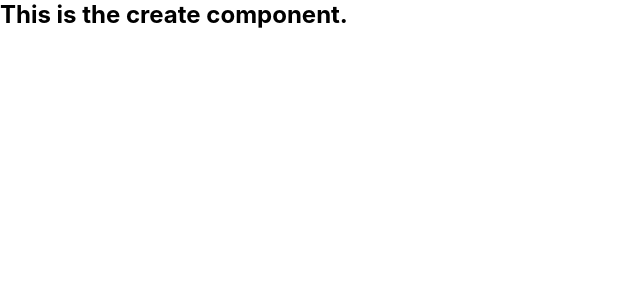
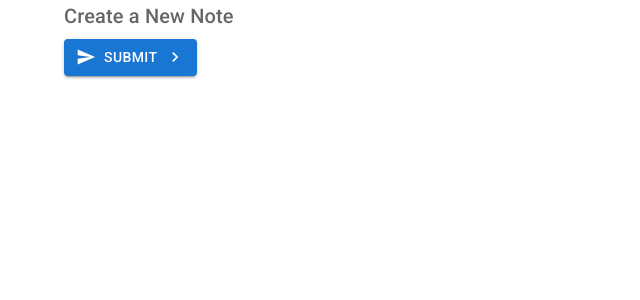
Before and after one commit to RNtaate/material-ui-tut, a React (Create React App) app: page /create in a window 1280 px wide. Shown: the top 300 px of the page, without its empty margins (0-640 px from the left). Built offline with nearby package versions, Linux system fonts and the light colour scheme.

Commit message:
Install Material UI, svg icons
Use the installed dependencies in Create.js file

```diff
--- a/src/pages/Create.js
+++ b/src/pages/Create.js
@@ -1,10 +1,26 @@
-import React from 'react'
+import React from 'react';
+import Typography from '@mui/material/Typography';
+import Button from '@mui/material/Button';
+import Container from '@mui/material/Container';
+import SendIcon from '@mui/icons-material/Send';
+import KeyboardArrowRightIcon from '@mui/icons-material/KeyboardArrowRight';
 
 const Create = () => {
   return (
-    <div>
-      <h2>This is the create component.</h2>
-    </div>
+    <Container>
+      <Typography variant="h6" component="h2" gutterBottom color="textSecondary">
+        Create a New Note
+      </Typography>
+
+      <Button
+        variant="contained"
+        color="primary"
+        startIcon={<SendIcon />}
+        endIcon={<KeyboardArrowRightIcon/>}
+      >
+          Submit
+      </Button>
+    </Container>
   )
 }
 
```
Also changed, not shown: package.json (+5 -4 lines), 1 other file (tests, documents, lock files or other folders).
